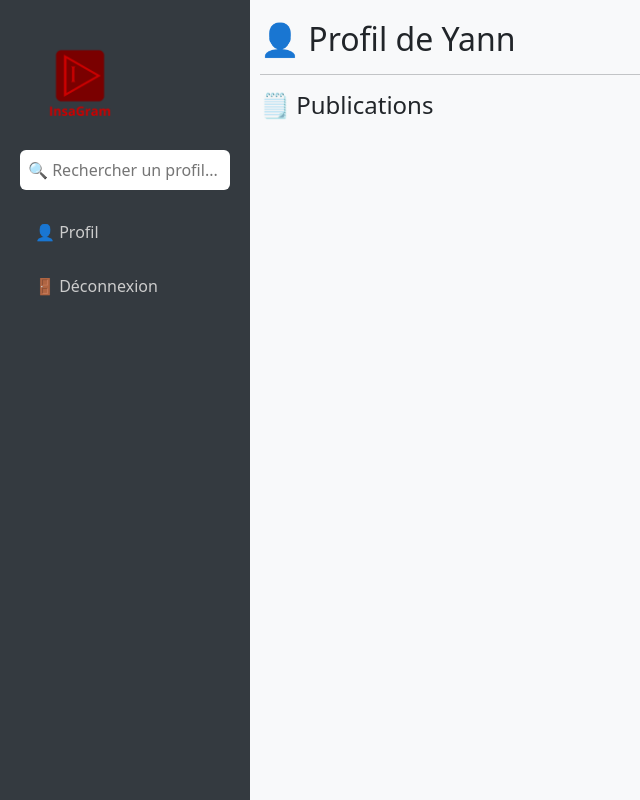
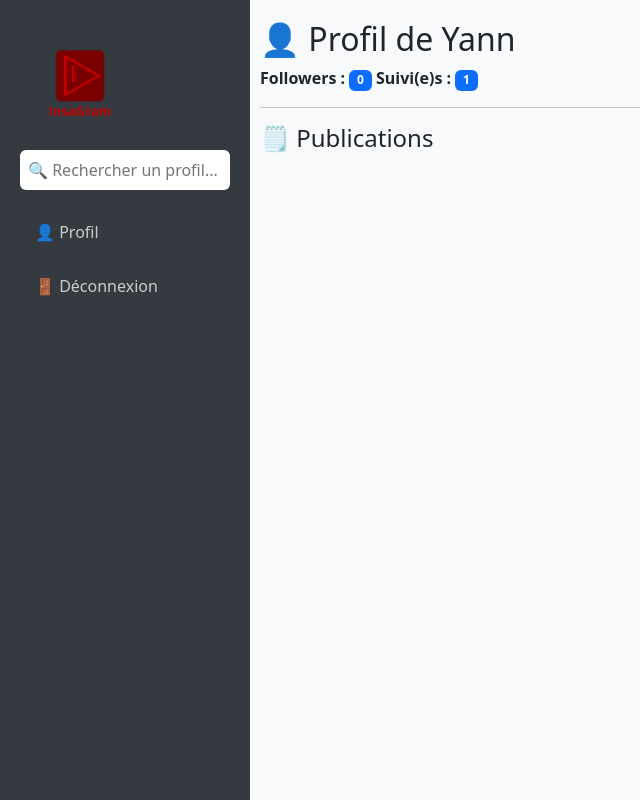
Before and after one commit to aperrin334/hello-python-ci, a Flask app: a page that uses templates/user_profile.html in a window 1280 px wide. Shown: the whole page, without its empty margins (0-640 px from the left). Run offline with Flask 3, Linux system fonts and the light colour scheme.

Commit message:
follows/unfollows et affichage du nombres

```diff
--- a/app.py
+++ b/app.py
@@ -15,6 +15,15 @@ app.secret_key = 'votre_cle_secrete'  # Nécessaire pour utiliser les sessions
 db = SQLAlchemy(app)
 
 # ------------------ MODELES ------------------
+############follows
+followers = db.Table(
+    'followers',
+    db.Column('follower_id', db.Integer, db.ForeignKey('user.id'), primary_key=True),
+    db.Column('followed_id', db.Integer, db.ForeignKey('user.id'), primary_key=True),
+)
+
+
+#############
 class User(db.Model):
     id = db.Column(db.Integer, primary_key=True)
     name = db.Column(db.String(80), unique=True, nullable=False)
@@ -23,9 +32,40 @@ class User(db.Model):
     email = db.Column(db.String(120), unique=True, nullable=False)
     posts = db.relationship('Post', backref='author', lazy=True)
 
+    followed = db.relationship(
+        'User',
+        secondary=followers,
+        primaryjoin=(followers.c.follower_id == id),
+        secondaryjoin=(followers.c.followed_id == id),
+        backref=db.backref('followers', lazy='dynamic'),
+        lazy='dynamic'
+    )
+
+    # ------------------- Méthodes pour suivre / unfollow / vérifier -------------------
+    def follow(self, user):
+        if not self.is_following(user):
+            self.followed.append(user)
+
+    def unfollow(self, user):
+        if self.is_following(user):
+            self.followed.remove(user)
+
+    def is_following(self, user):
+        return self.followed.filter(followers.c.followed_id == user.id).count() > 0
+
     def __repr__(self):
         return f'<User {self.username}>'
 
+    @property
+    def followers_count(self):
+        return self.followers.count()
+
+    @property
+    def following_count(self):
+        return self.followed.count()
+
+
+#######POSTS ET LIKES
 class Post(db.Model):
     id = db.Column(db.Integer, primary_key=True)
     user_id = db.Column(db.Integer, db.ForeignKey('user.id'), nullable=False)
@@ -43,7 +83,11 @@ class Like(db.Model):
 
     # Un utilisateur ne peut liker un post qu'une seule fois
     __table_args__ = (db.UniqueConstraint('user_id', 'post_id', name='unique_like'),)
+##########
 
+
+
+#######COMMENTAIRES
 class Comment(db.Model):
     id = db.Column(db.Integer, primary_key=True)
     post_id = db.Column(db.Integer, db.ForeignKey('post.id'), nullable=False)
@@ -61,12 +105,17 @@ class CommentLike(db.Model):
     comment_id = db.Column(db.Integer, db.ForeignKey('comment.id'), nullable=False)
     user_id = db.Column(db.Integer, db.ForeignKey('user.id'), nullable=False)
     date_liked = db.Column(db.DateTime, default=lambda: datetime.now(PARIS))
+##############
+
+
+
 
 #créer les bases de données qui ne le sont pas déjà
 with app.app_context():
     db.create_all()
 
 # ------------------ ROUTES ------------------
+#########AUTHENTIFICATION ET PROFIL
 @app.route('/')
 def home():
     return render_template('home.html')
@@ -78,20 +127,16 @@ def register():
         username = request.form['username']
         password = request.form['password']
         email = request.form['email']
-
         # Vérifier si l'utilisateur existe déjà
         existing_user = User.query.filter_by(username=username).first()
         if existing_user:
             return "Username déjà existant"
-
         # Créer un nouvel utilisateur
         new_user = User(name=name, username=username, password=password, email=email)
         db.session.add(new_user)
         db.session.commit()
-
         flash('Inscription réussie !', 'success')
         return redirect(url_for('home'))
-
     return render_template('register.html')
 
 @app.route('/login', methods=['GET', 'POST'])
@@ -99,10 +144,8 @@ def login():
     if request.method == 'POST':
         username = request.form['username']
         password = request.form['password']
-
         # Vérifier si l'utilisateur existe et que le mot de passe est correct
         user = User.query.filter_by(username=username).first()
-
         #Vérifie le nom d'utilisateur n'existe pas
         if not user:
             flash( "Nom d'utilisateur n'existe pas.",'error')
@@ -115,8 +158,6 @@ def login():
         else :
             flash('Mot de passe incorrect', 'error')
             return redirect(url_for('login'))
-
-
     return render_template('login.html')
 
 @app.route('/logout')
@@ -129,16 +170,12 @@ def logout():
 def profile():
     if 'username' not in session:
         return redirect(url_for('login'))
-
     current_user = User.query.filter_by(username=session['username']).first()
     posts = Post.query.filter_by(user_id=current_user.id).order_by(Post.date_posted.desc()).all()
-
     # Liste des posts likés
     liked_post_ids = [like.post_id for like in Like.query.filter_by(user_id=current_user.id).all()]
-
     # Liste des commentaires likés
     liked_comment_ids = [like.comment_id for like in CommentLike.query.filter_by(user_id=current_user.id).all()]
-
     return render_template(
         'profile.html',
         user=current_user,
@@ -147,40 +184,34 @@ def profile():
         liked_post_ids=liked_post_ids,
         liked_comment_ids=liked_comment_ids
     )
+#########################
 
 
-
-
+############POSTS COMMENTAIRES ET LIKES
 @app.route('/create_post', methods=['POST'])
 def create_post():
     if 'username' not in session:
         flash('Vous devez être connecté pour publier.', 'warning')
         return redirect(url_for('login'))
-
     user = User.query.filter_by(username=session['username']).first()
     content = request.form['content']
     if not content.strip():
         flash('Le contenu ne peut pas être vide.', 'danger')
         return redirect(url_for('profile'))
-
     new_post = Post(user_id=user.id, content=content)
     db.session.add(new_post)
     db.session.commit()
     flash('Publication ajoutée !', 'success')
-
     return redirect(url_for('profile'))
 
 @app.route('/like_post/<int:post_id>', methods=['POST'])
 def like_post(post_id):
     if 'username' not in session:
         return redirect(url_for('login'))
-
     user = User.query.filter_by(username=session['username']).first()
     post = Post.query.get_or_404(post_id)
-
     # Vérifier si l'utilisateur a déjà liké ce post
     existing_like = Like.query.filter_by(user_id=user.id, post_id=post.id).first()
-
     if existing_like:
         # Si déjà liké, on supprime le like
         db.session.delete(existing_like)
@@ -188,10 +219,8 @@ def like_post(post_id):
         # Sinon, on ajoute un like
         new_like = Like(user_id=user.id, post_id=post.id)
         db.session.add(new_like)
-
     db.session.commit()
     return redirect(request.referrer or url_for('profile'))
-
     # Redirige vers la page précédente
     return redirect(request.referrer or url_for('profile'))
 
@@ -199,15 +228,12 @@ def like_post(post_id):
 def create_comment(post_id):
     if 'username' not in session:
         return redirect(url_for('login'))
-
     user = User.query.filter_by(username=session['username']).first()
     post = Post.query.get_or_404(post_id)
     content = request.form['content'].strip()
-
     if not content:
         flash('Le commentaire ne peut pas être vide.', 'warning')
         return redirect(request.referrer or url_for('profile'))
-
     comment = Comment(post_id=post.id, user_id=user.id, content=content)
     db.session.add(comment)
     db.session.commit()
@@ -217,48 +243,75 @@ def create_comment(post_id):
 def like_comment(comment_id):
     if 'username' not in session:
         return redirect(url_for('login'))
-
     user = User.query.filter_by(username=session['username']).first()
     comment = Comment.query.get_or_404(comment_id)
-
     existing_like = CommentLike.query.filter_by(user_id=user.id, comment_id=comment.id).first()
     if existing_like:
         db.session.delete(existing_like)
     else:
         new_like = CommentLike(user_id=user.id, comment_id=comment.id)
         db.session.add(new_like)
+    db.session.commit()
+    return redirect(request.referrer or url_for('profile'))
+##################
 
+##########FOLLOWS/UNFOLLOWS
+@app.route('/follow/<int:user_id>', methods=['POST'])
+def follow_user(user_id):
+    if 'username' not in session:
+        return redirect(url_for('login'))
+
+    current_user = User.query.filter_by(username=session['username']).first()
+    user_to_follow = User.query.get_or_404(user_id)
+
+    if current_user.id == user_to_follow.id:
+        flash("Vous ne pouvez pas vous suivre vous-même.", "error")
+        return redirect(request.referrer)
+
+    current_user.follow(user_to_follow)
     db.session.commit()
     return redirect(request.referrer or url_for('profile'))
 
+@app.route('/unfollow/<int:user_id>', methods=['POST'])
+def unfollow_user(user_id):
+    if 'username' not in session:
+        return redirect(url_for('login'))
 
+    current_user = User.query.filter_by(username=session['username']).first()
+    user_to_unfollow = User.query.get_or_404(user_id)
+
+    current_user.unfollow(user_to_unfollow)
+    db.session.commit()
+    return redirect(request.referrer or url_for('profile'))
+
+##################
+
+
+
+
+###########RECHERCHE ET AUTRE PROFILES D UTILISATEURS
 @app.route('/search', methods=['GET', 'POST'])
 def search():
     if 'username' not in session:
         return redirect(url_for('login'))
-
     query = request.args.get('q', '').strip()
     results = []
-
     if query:
         # Recherche les utilisateurs dont le nom contient le mot-clé (insensible à la casse)
         results = User.query.filter(User.name.ilike(f'%{query}%')).all()
+    return render_template('search_results.html', query=query, results=results)
 
-    return render_template('search_results.html', query=query, results=results)
 @app.route('/user/<username>')
 def user_profile(username):
     user = User.query.filter_by(username=username).first_or_404()
     posts = Post.query.filter_by(user_id=user.id).order_by(Post.date_posted.desc()).all()
-
     current_user = None
     liked_post_ids = []
     liked_comment_ids = []
-
     if 'username' in session:
         current_user = User.query.filter_by(username=session['username']).first()
         liked_post_ids = [like.post_id for like in Like.query.filter_by(user_id=current_user.id).all()]
         liked_comment_ids = [like.comment_id for like in CommentLike.query.filter_by(user_id=current_user.id).all()]
-
     return render_template(
         'user_profile.html',
         user=user,
@@ -267,7 +320,7 @@ def user_profile(username):
         liked_post_ids=liked_post_ids,
         liked_comment_ids=liked_comment_ids
     )
-
+###################
 
 
 # ------------------ EXECUTION ------------------
--- a/templates/profile.html
+++ b/templates/profile.html
@@ -142,6 +142,10 @@
         <p><b>Nom :</b> {{ user.name }}</p>
         <p><b>Nom d’utilisateur :</b> {{ user.username }}</p>
         <p><b>Email :</b> {{ user.email }}</p>
+        <p>
+            <b>Followers :</b> <span class="badge bg-primary">{{ user.followers_count }}</span>
+            <b>Suivi(e)s :</b> <span class="badge bg-primary">{{ user.following_count }}</span>
+        </p>
 
         <hr>
 
--- a/templates/user_profile.html
+++ b/templates/user_profile.html
@@ -93,6 +93,19 @@
 
 <div class="main-content">
     <h2>👤 Profil de {{ user.name }}</h2>
+
+
+    <p>
+        <b>Followers :</b> <span class="badge bg-primary">{{ user.followers_count }}</span>
+        <b>Suivi(e)s :</b> <span class="badge bg-primary">{{ user.following_count }}</span>
+    </p>
+    {% if current_user and current_user.id != user.id %}
+         <form action="{% if current_user.is_following(user) %}{{ url_for('unfollow_user', user_id=user.id) }}{% else %}{{ url_for('follow_user', user_id=user.id) }}{% endif %}" method="POST" style="display:inline;">
+            <button type="submit" class="btn btn-sm {% if current_user.is_following(user) %}btn-outline-danger{% else %}btn-primary{% endif %}">
+                {% if current_user.is_following(user) %}Ne plus suivre{% else %}Suivre{% endif %}
+            </button>
+        </form>
+    {% endif %}
     <hr>
 
     <h4>🗒️ Publications</h4>
```
Also changed, not shown: instance/users.db.
